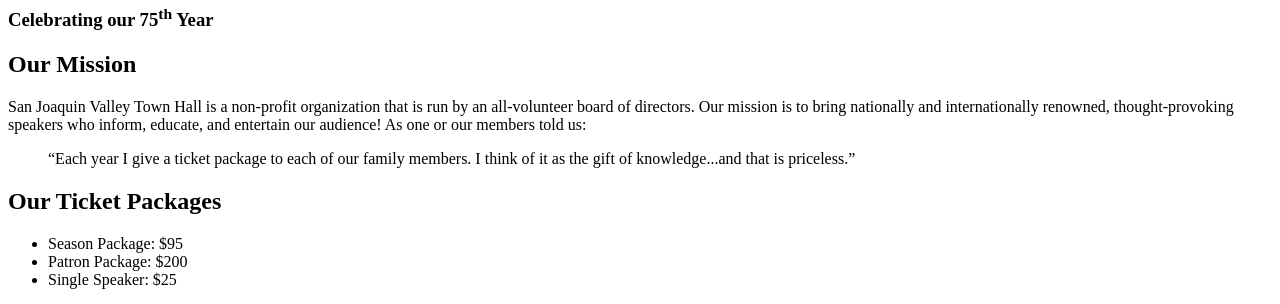
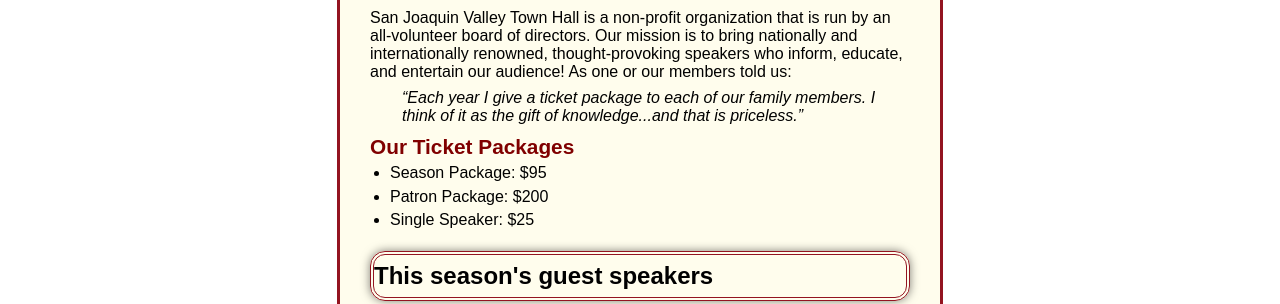
Before and after one commit to nyahv9/A07, a plain HTML site: page index.html in a window 1280 px wide. Shown: the part 154-458 px from the top of the page. Drawn offline with Linux system fonts and the light colour scheme.

Commit message:
Update index.html

```diff
--- a/index.html
+++ b/index.html
@@ -5,7 +5,7 @@
 	<meta charset="utf-8">
 	<title>San Joaquin Valley Town Hall</title>
 	<link rel="shortcut icon" href="images/favicon.ico">
-	<link rel="stylesheet" href="styles/c5_main.css">
+	<link rel="stylesheet" href="styles/main.css">
 </head>
 
 <body>
```
